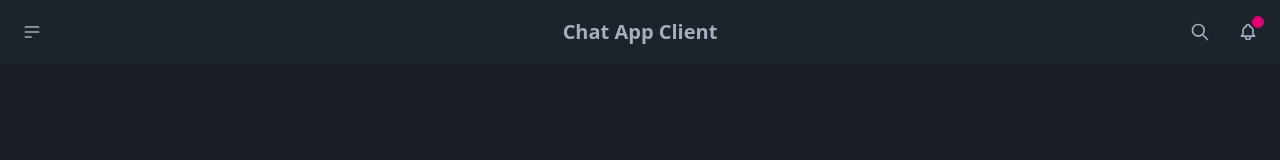
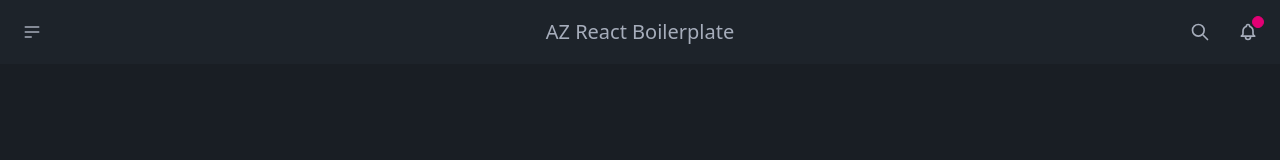
Before and after one commit to amitznati/az-react-redux-boilerplat, a React (Vite) app: page / in a window 1280 px wide. Shown: the top 160 px of the page. Built offline with nearby package versions, Linux system fonts and the light colour scheme.

Commit message:
Update Root.tsx

```diff
--- a/src/pages/Root.tsx
+++ b/src/pages/Root.tsx
@@ -34,9 +34,7 @@ export default function Root() {
             </Dropdown>
           </Navbar.Start>
           <Navbar.Center>
-            <Button tag="a" color="ghost" className="normal-case text-xl">
-              Chat App Client
-            </Button>
+            <h1 className="text-xl">AZ React Boilerplate</h1>
           </Navbar.Center>
           <Navbar.End className="navbar-end">
             <Button color="ghost" shape="circle">
```
